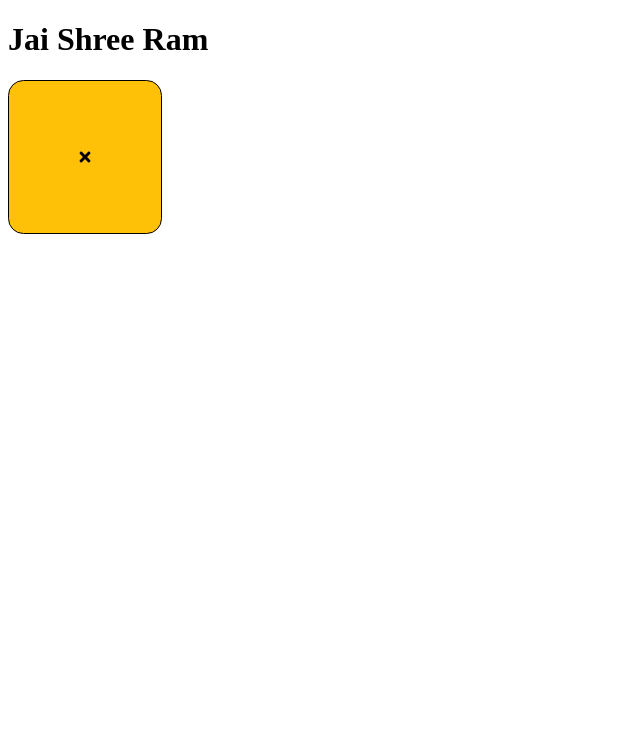
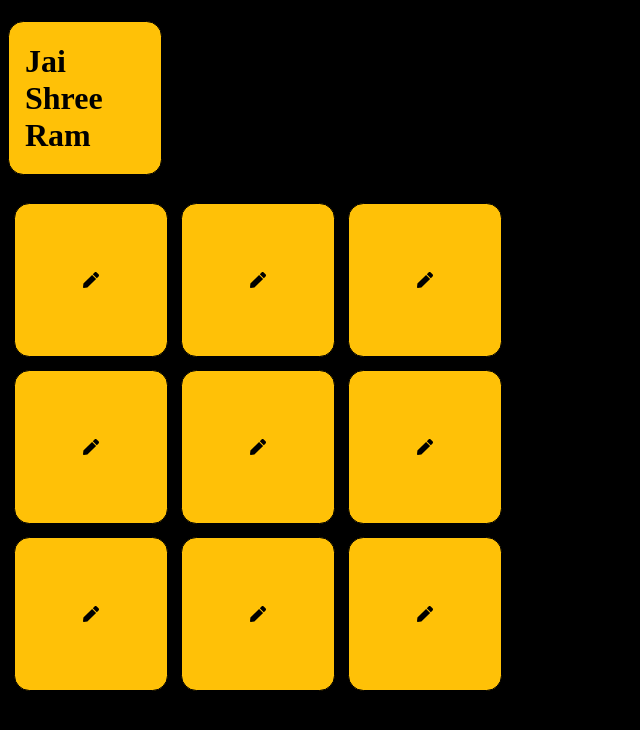
Before and after one commit to aashishrana/Tic-Tac-Toe, a React (Vite) app: page / in a window 1280 px wide. Shown: the top 730 px of the page, without its empty margins (0-640 px from the left). Built offline with nearby package versions, Linux system fonts and the light colour scheme.

Commit message:
Grid component is completed

```diff
--- a/src/App.css
+++ b/src/App.css
@@ -1,3 +1,7 @@
 :root {
     --yellow: #ffc107;
 }
+
+body {
+    background-color: black;
+}
--- a/src/App.jsx
+++ b/src/App.jsx
@@ -4,16 +4,19 @@ import viteLogo from "/vite.svg";
 import "./App.css";
 import Icon from "./components/Icon/Icon";
 import Card from "./components/Card/Card";
+import Grid from "./components/Grid/Grid";
 
 function App() {
   const [count, setCount] = useState(0);
 
   return (
     <>
-      <h1>Jai Shree Ram</h1>
+      <h1 className="card">Jai Shree Ram</h1>
 
-      <Card player="X" />
+      {/* <Card player="X" /> */}
       {/* <Card /> */}
+
+      <Grid numberOfCard={9} />
     </>
   );
 }
--- /dev/null
+++ b/src/components/Grid/Grid.css
@@ -0,0 +1,8 @@
+.grid {
+    height: 500px;
+    width: 500px;
+    display: flex;
+    flex-wrap: wrap;
+    justify-content: space-around;
+    align-items: center;
+}
--- /dev/null
+++ b/src/components/Grid/Grid.jsx
@@ -0,0 +1,16 @@
+import { useState } from "react";
+import Card from "../Card/Card";
+import "./Grid.css"
+
+function Grid({numberOfCard}) {
+    const [board , setBoard] =  useState(Array(numberOfCard).fill(""));
+
+    return (
+        <div className="grid" >
+            {board.map((el , idx) => <Card key={idx} />)}
+        </div>
+    )
+
+}
+
+export default Grid;
```
